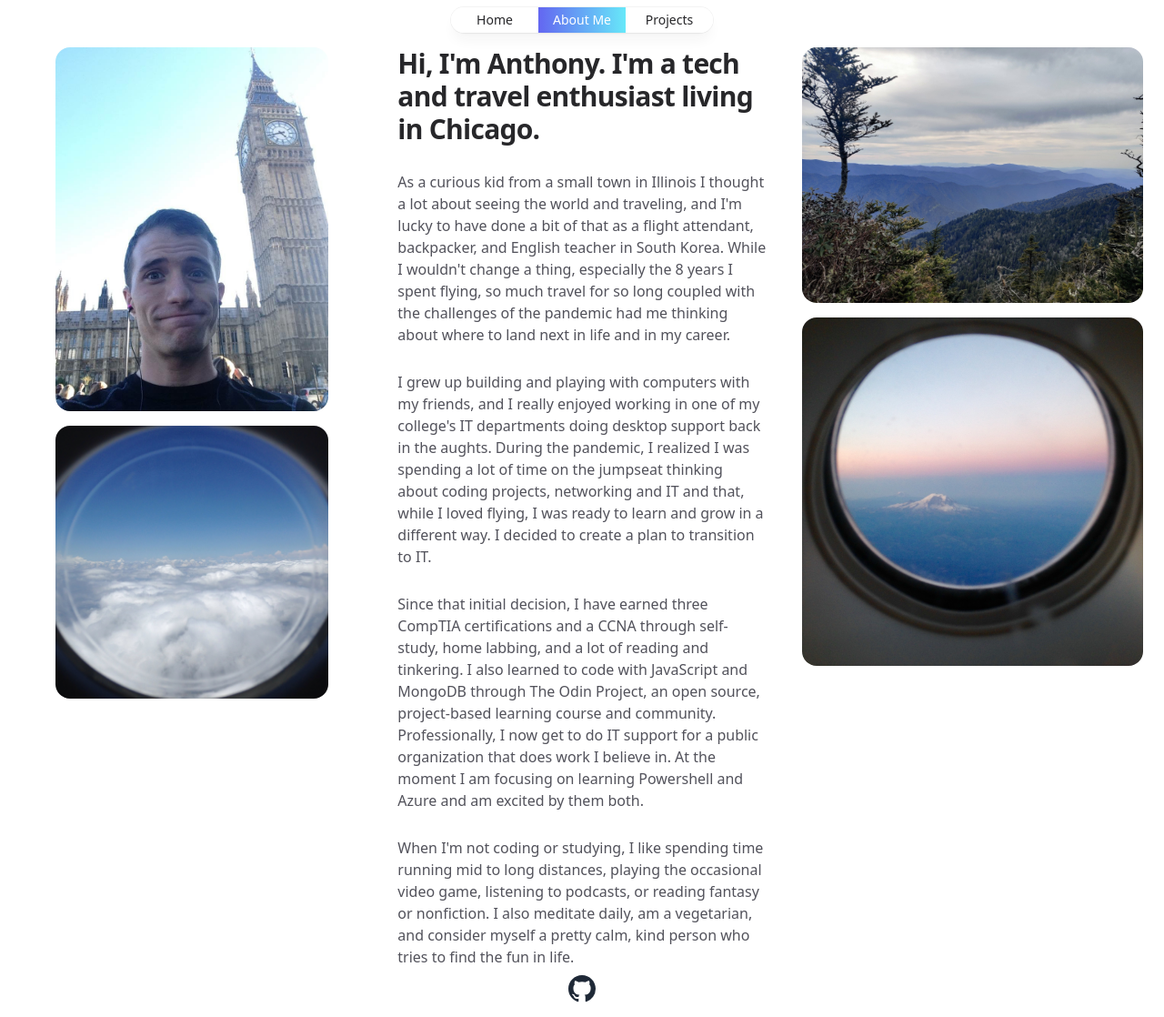
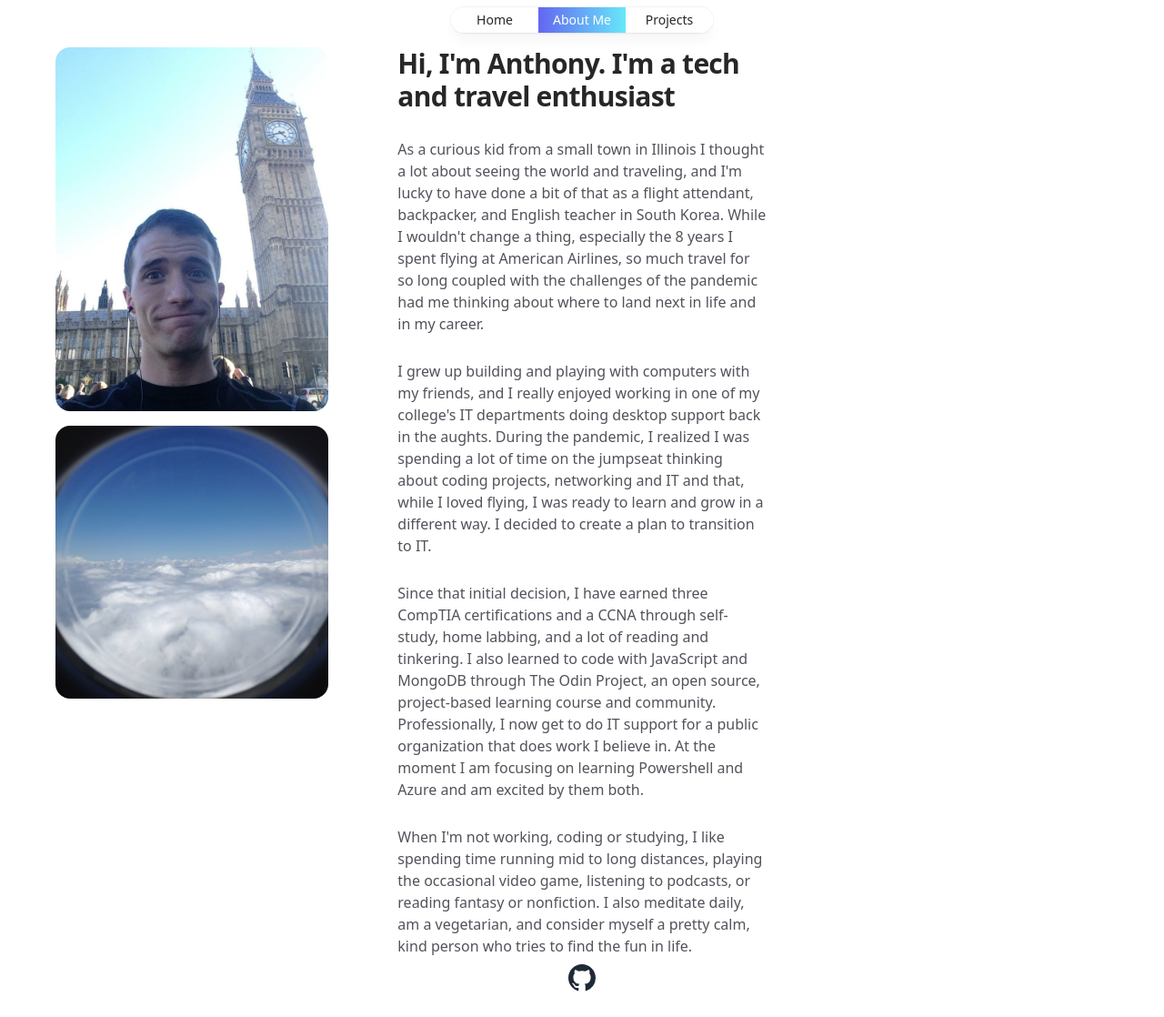
Before and after one commit to amargh2/portfolio-next, a Next.js app: page /about in a window 1280 px wide. Shown: the whole page at 91% size. Built offline with nearby package versions, Linux system fonts and the light colour scheme.

Commit message:
changes to text and removal of second set of pictures it was too much

```diff
--- a/src/components/HomeAboutPanel.tsx
+++ b/src/components/HomeAboutPanel.tsx
@@ -18,10 +18,11 @@ export default function HomeAboutPanel() {
           <div className='flex justify-center font-bold text-lg text-center'> Hi there, I'm Anthony.</div>
           <div className='flex justify-center m-10'>
             I'm a curious lifelong learner with a love for tech, travel,
-            reading, and writing. I'm interested
-            in most areas of tech, but lately I have been focusing on PowerShell, Azure,
-            and IT infrastructure. I have a BA in English and am enthusiastic about
-            good documentation, communication, and collaboration. When I'm not working or studying, I like running mid-to-long distance,
+            reading, and writing. I currently work in IT support and have 4 certifications
+            along with a strong desire to continue learning.
+            I also have a BA in English and am enthusiastic about
+            documentation, communication, and collaboration. At the moment I am especially focused on learning Azure and Powershell.
+            When I'm not working or studying, I like running mid-to-long distance,
             meditating, and playing the occasional video game.
           </div>
           </div>
--- a/src/pages/about.tsx
+++ b/src/pages/about.tsx
@@ -22,13 +22,13 @@ export default function About () {
           <div className="lg:col-start-3 col-span-2 flex justify-center">
             <div className="space-y-7 text-base text-zinc-600">
             <h1 className="font-bold tracking-tight text-zinc-800 dark:text-zinc-100 text-3xl">
-              Hi, I'm Anthony. I'm a tech and travel enthusiast living in Chicago.
+              Hi, I'm Anthony. I'm a tech and travel enthusiast
             </h1>
               <p>
                 As a curious kid from a small town in Illinois I thought a lot about seeing the world and traveling,
                 and I'm lucky to have done a bit of that as a flight attendant, backpacker, and English
                 teacher in South Korea. While I wouldn't change a thing, especially the 8 years
-                I spent flying, so much travel for so long
+                I spent flying at American Airlines, so much travel for so long
                 coupled with the challenges of the pandemic had me thinking about where to land next
                 in life and in my career.
                 </p>
@@ -50,7 +50,7 @@ export default function About () {
               </p>
 
               <p>
-                When I'm not coding or studying, I like spending time running mid to long
+                When I'm not working, coding or studying, I like spending time running mid to long
                 distances, playing the occasional video game, listening to podcasts, or reading fantasy or
                 nonfiction. I also meditate daily, am a vegetarian, and consider myself a pretty calm, kind person who
                 tries to find the fun in life.
@@ -58,11 +58,6 @@ export default function About () {
               </p>
             </div>
           </div>
-
-          <div className='flex flex-col items-center gap-4 lg:col-span-2'>
-              <Image alt= 'Picture of Anthony Margherio.' className= 'rounded-2xl flex' src='/smokies.jpg' width={375} height={100}/>
-              <Image alt= 'Picture of an aircraft window and clouds.' className= 'rounded-2xl hidden lg:flex' src='/airplanewindow.jpg' width={375} height={100}/>
-            </div>
         </div>
         <Footer/>
 
```
